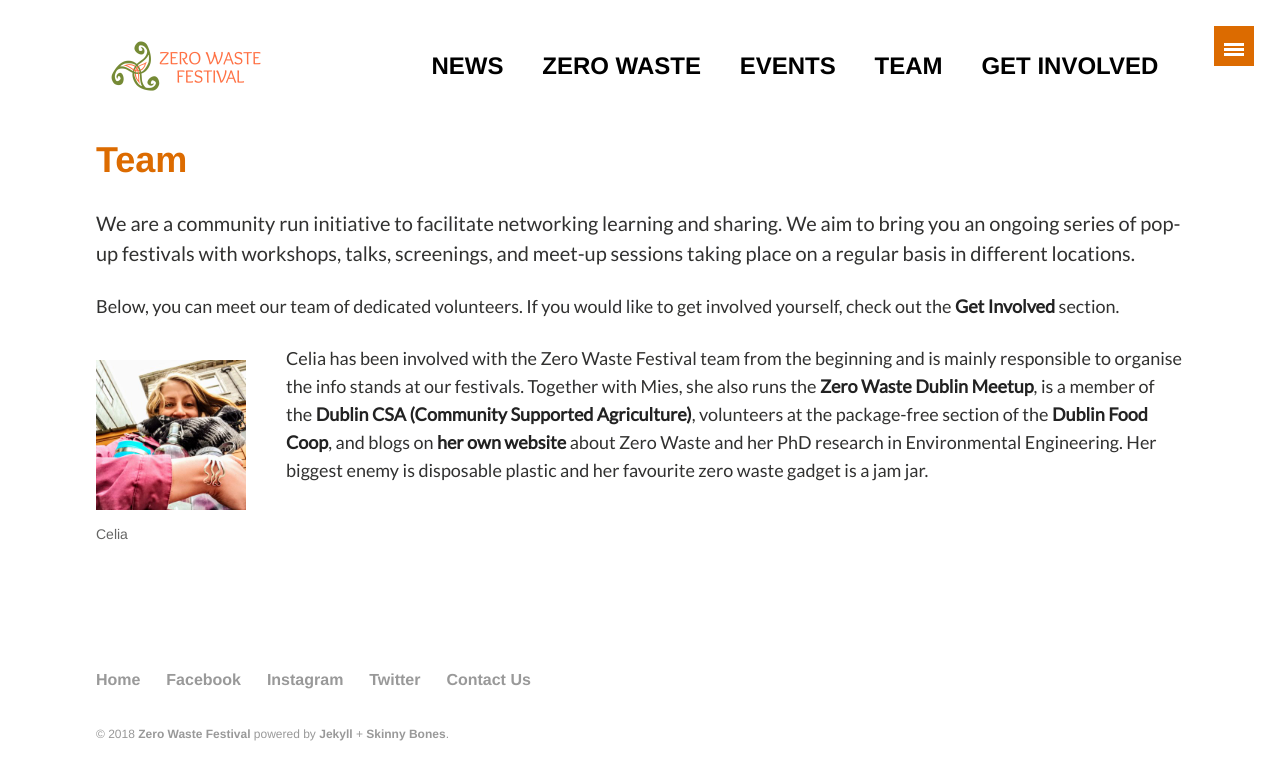
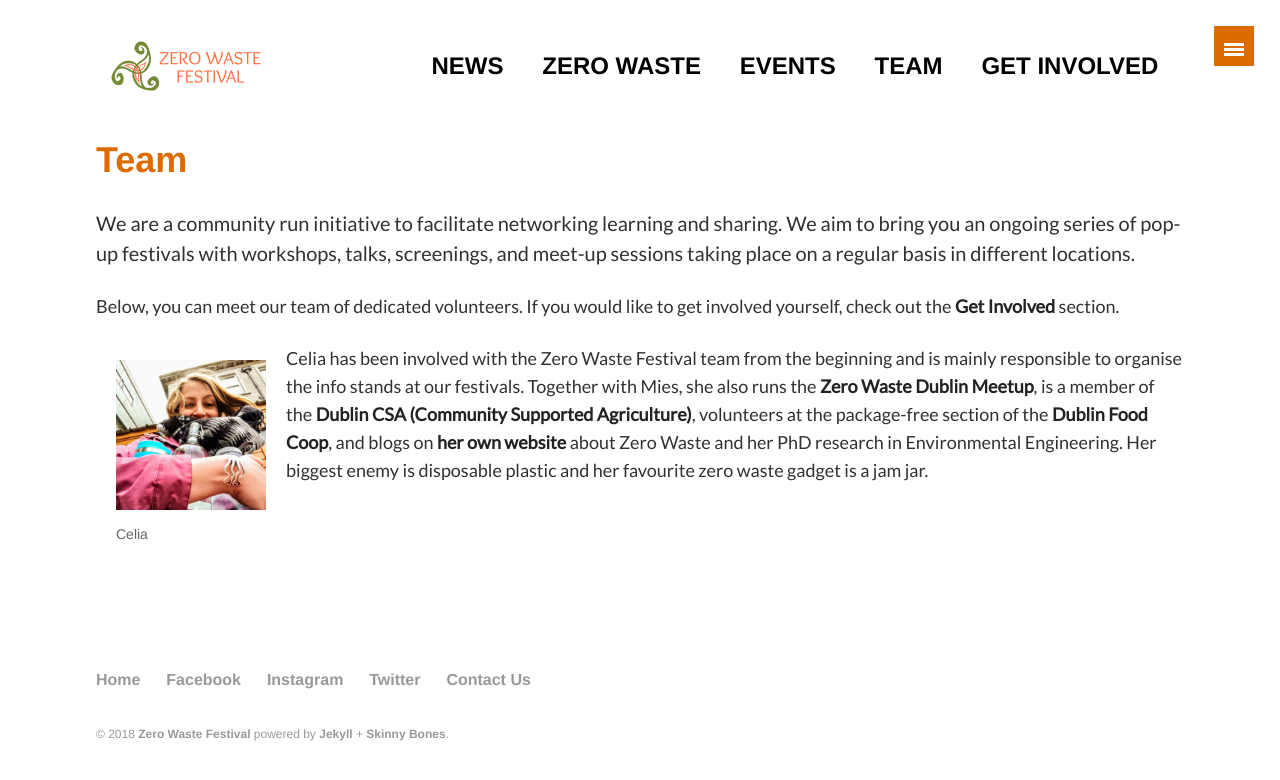
Before and after one commit to zerowastefestival/zerowastefestival.github.io, a Jekyll site: the page built from team.md, in a window 1280 px wide. Shown: the top 780 px of the page. Built offline with Jekyll 4.4.1, drawn with Linux system fonts in a browser that asks for light colours; some web fonts are replaced.

Commit message:
adjusts spacing

```diff
--- a/team.md
+++ b/team.md
@@ -12,7 +12,7 @@
 
 Below, you can meet our team of dedicated volunteers. If you would like to get involved yourself, check out the [Get Involved](/get-involved) section.
 
-<figure style="float: left; margin-right: 40px; width: 150px;" class="align-left">
+<figure style="float: left; margin-right: 20px; margin-left: 20px; width: 150px;" class="align-left">
   <img src="{{ site.baseurl }}/images/team/celia-somlai-400x400.jpg" alt="Celia Somlai">
   <figcaption>Celia</figcaption>
 </figure>
```
